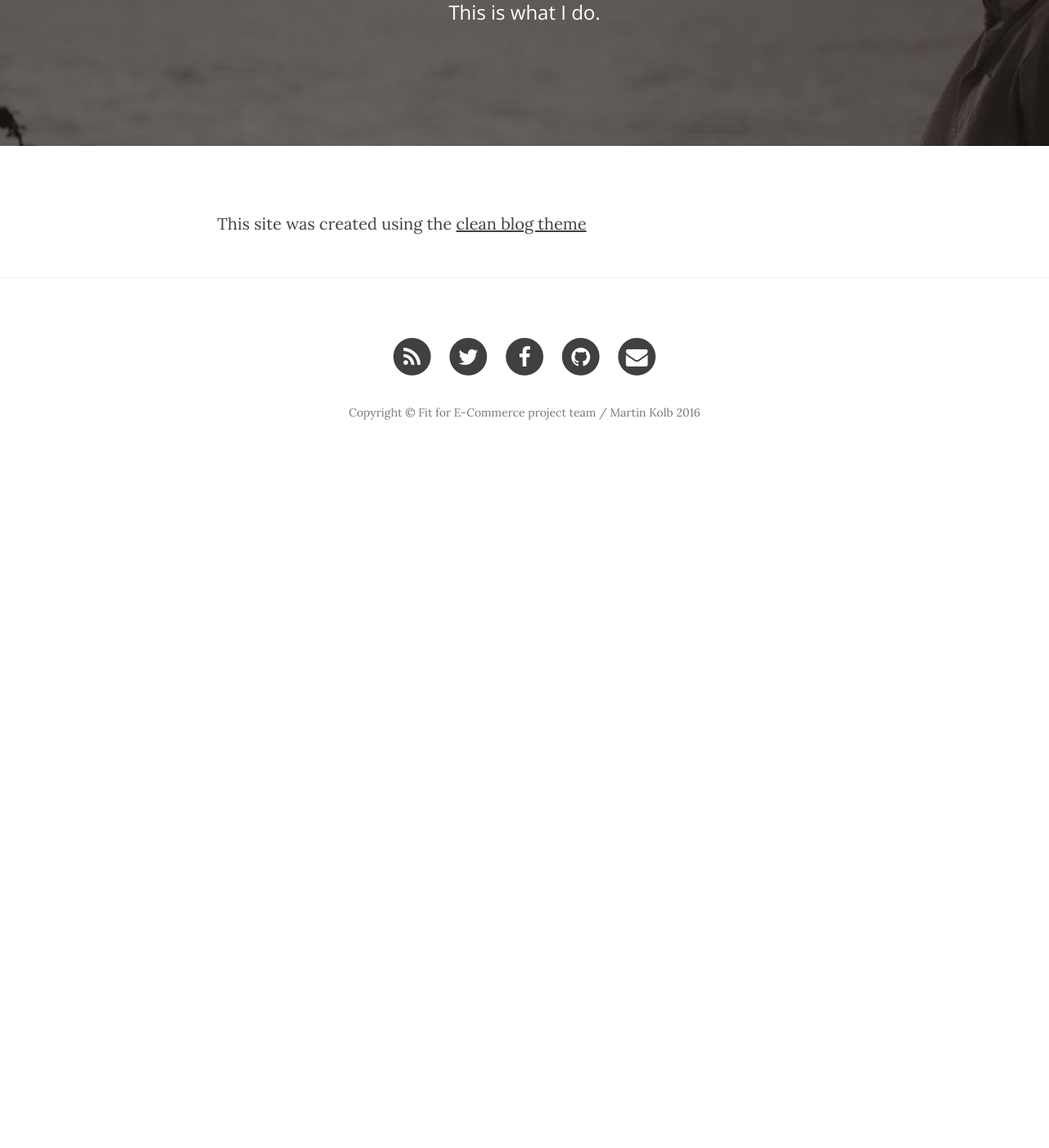
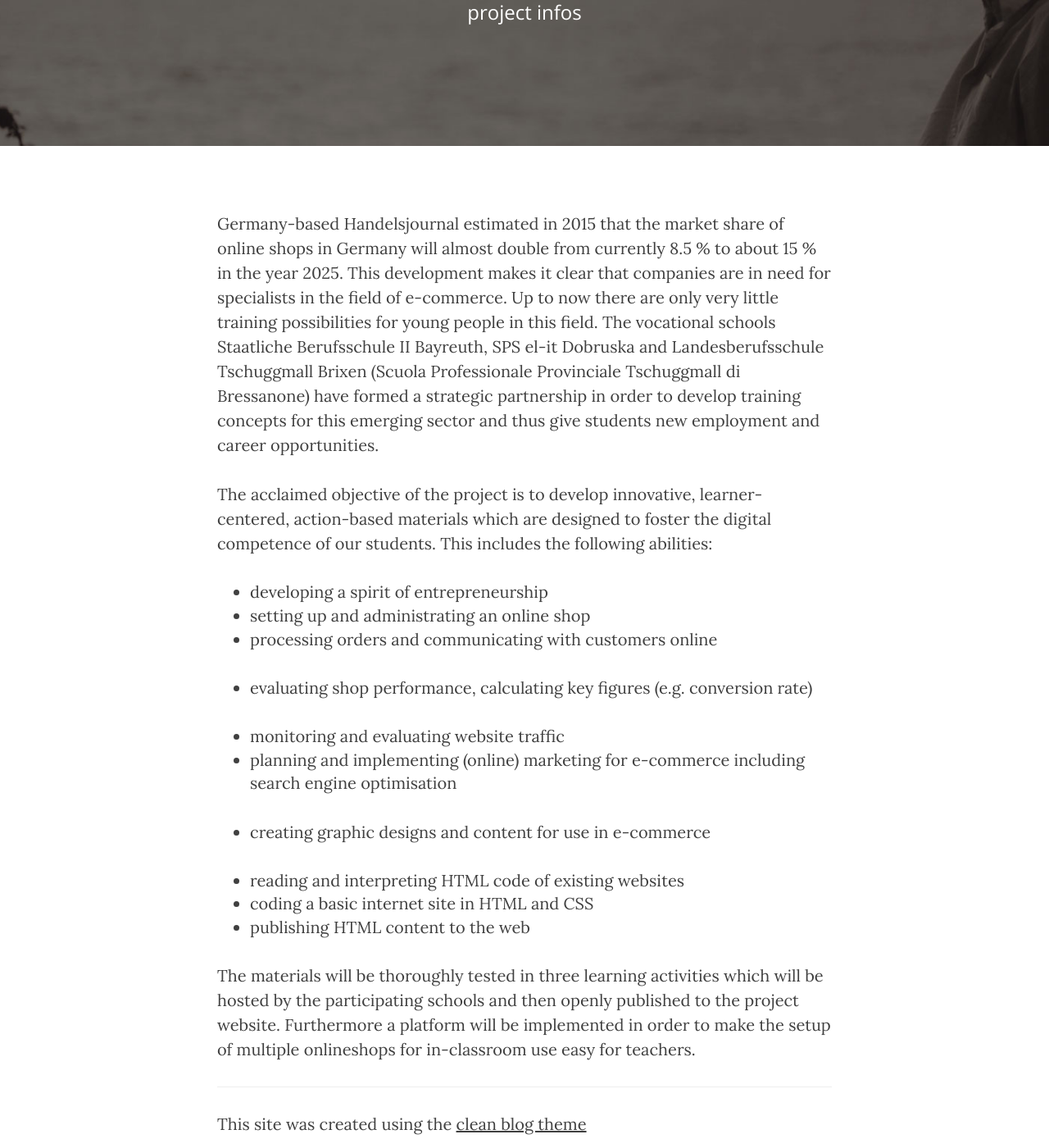
Before and after one commit to fitforecommerce/fitforecommerce.github.io, a Jekyll site: the page built from about.md, in a window 1280 px wide and 1400 px high, scrolled down 270 px. Shown: the whole window at 82% size. Built offline with Jekyll 4.4.1, drawn with Linux system fonts in a browser that asks for light colours; nearby versions of some CDN libraries; before the commit the page ends 900 px from its top, so only the background shows below that.

Commit message:
update project info

```diff
--- a/about.md
+++ b/about.md
@@ -1,9 +1,29 @@
 ---
 layout: page
 title: "About"
-description: "This is what I do."
+description: "project infos"
 header-img: "img/about-bg.jpg"
 ---
 
+Germany-based Handelsjournal estimated in 2015 that the market share of online shops in Germany will almost double from currently 8.5 % to about 15 % in the year 2025. This development makes it clear that companies are in need for specialists in the field of e-commerce. Up to now there are only very little training possibilities for young people in this field. The vocational schools Staatliche Berufsschule II Bayreuth, SPS el-it Dobruska and Landesberufsschule Tschuggmall Brixen (Scuola Professionale Provinciale Tschuggmall di Bressanone) have formed a strategic partnership in order to develop training concepts for this emerging sector and thus give students new employment and career opportunities.
+
+The acclaimed objective of the project is to develop innovative, learner-centered, action-based materials which are designed to foster the digital competence of our students. This includes the following abilities:
+
+- developing a spirit of entrepreneurship
+- setting up and administrating an online shop
+- processing orders and communicating with customers online
+- evaluating shop performance, calculating key figures (e.g. conversion rate)
+
+- monitoring and evaluating website traffic
+- planning and implementing (online) marketing for e-commerce including search engine optimisation
+- creating graphic designs and content for use in e-commerce
+
+- reading and interpreting HTML code of existing websites
+- coding a basic internet site in HTML and CSS
+- publishing HTML content to the web
+
+The materials will be thoroughly tested in three learning activities which will be hosted by the participating schools and then openly published to the project website. Furthermore a platform will be implemented in order to make the setup of multiple onlineshops for in-classroom use easy for teachers.
+
+<hr>
 
 This site was created using the [clean blog theme](https://github.com/BlackrockDigital/startbootstrap-clean-blog-jekyll)
```
